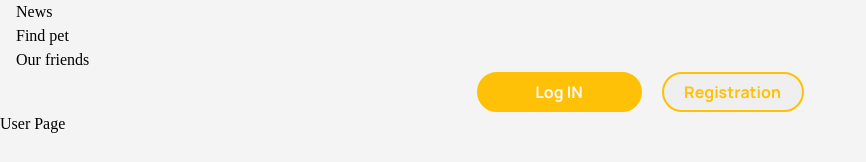
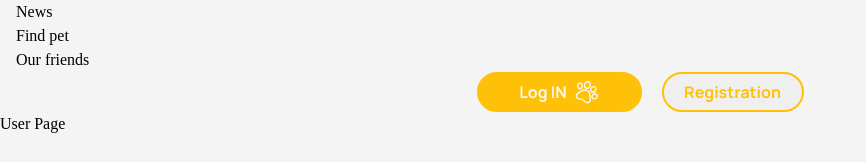
Before and after one commit to AntonBabenko96/react-node-team-app, a React (Create React App) app: page /react-node-team-app/user in a window 1280 px wide. Shown: the top 162 px of the page, without its empty margins (0-866 px from the left). Built offline with nearby package versions, Linux system fonts and the light colour scheme.

Commit message:
added mob styles

```diff
--- a/src/components/Header/AuthNav/AuthBtn/AuthBtn.module.scss
+++ b/src/components/Header/AuthNav/AuthBtn/AuthBtn.module.scss
@@ -20,7 +20,15 @@
 .login {
   width: 165px;
   background: getColor('full-yellow');
-  margin-right: 20px;
+  display: flex;
+  justify-content: center;
+  align-items: center;
+  margin-bottom: 12px;
+
+  @include media-min('mobile-resp') {
+    margin-right: 20px;
+    margin-bottom: 0;
+  }
   &:hover,
   &:focus {
     background-color: getColor('full-white');
@@ -29,11 +37,21 @@
 }
 
 .register {
-  width: 142px;
+  width: 165px;
+
   color: getColor('full-yellow');
+  @include media-min('tablet') {
+    width: 142px;
+  }
+
   &:hover,
   &:focus {
     background-color: getColor('full-yellow');
     color: getColor('full-white');
   }
 }
+
+.login:hover .paw,
+.login:focus .paw {
+  fill: getColor('full-yellow');
+}
--- a/src/components/Header/AuthNav/AuthNav.jsx
+++ b/src/components/Header/AuthNav/AuthNav.jsx
@@ -1,13 +1,30 @@
 import { NavLink } from 'react-router-dom';
 import AuthBtn from './AuthBtn/AuthBtn';
 import styles from './AuthNav.module.scss';
+import paw from '../../../img/svg/pawprint.svg';
 
 const AuthNav = () => {
   return (
     <ul className={styles.navList}>
       <li className={styles.item}>
         <NavLink to="/register" className={styles.link}>
-          <AuthBtn title="Log IN"></AuthBtn>
+          <AuthBtn title="Log IN">
+            <svg
+              className={styles.paw}
+              version="1.1"
+              xmlns="http://www.w3.org/2000/svg"
+              width="32"
+              height="32"
+              viewBox="0 0 32 32"
+            >
+              <title>pawprint</title>
+              <path d="M20.482 19.149c-0.356-2.644-2.011-4.897-4.429-6.024s-5.208-0.948-7.462 0.479l-5.432 3.439c-0.901 0.571-1.58 1.399-1.964 2.394s-0.436 2.065-0.15 3.093c0.286 1.028 0.882 1.918 1.725 2.573s1.852 1.014 2.919 1.037l0.070 0.001c2.676 0.079 5.219 1.275 6.986 3.289 0.456 0.519 1.004 0.93 1.617 1.216 0.333 0.155 0.686 0.274 1.053 0.353 1.043 0.224 2.108 0.109 3.080-0.332s1.757-1.169 2.274-2.103c0.516-0.934 0.714-1.987 0.572-3.044l-0.857-6.372zM17.717 28.961c-1.236 0.562-2.668 0.254-3.563-0.766-1.064-1.213-2.364-2.177-3.801-2.848-1.436-0.67-3.010-1.045-4.622-1.081l-0.046-0.001c-1.338-0.049-2.473-0.942-2.833-2.236-0.363-1.308 0.164-2.674 1.31-3.401l5.432-3.439c1.712-1.084 3.829-1.22 5.665-0.364s3.093 2.566 3.363 4.574l0.857 6.372c0.181 1.346-0.528 2.628-1.763 3.19z"></path>
+              <path d="M6.295 12.527c1.103 0.077 2.165-0.346 2.991-1.19 0.786-0.803 1.264-1.901 1.346-3.091s-0.241-2.342-0.909-3.246c-0.702-0.949-1.696-1.514-2.798-1.59-2.216-0.154-4.161 1.766-4.336 4.281-0.137 2.003 0.89 3.786 2.433 4.506 0.394 0.184 0.822 0.298 1.272 0.329zM4.461 7.821c0.103-1.482 1.151-2.621 2.336-2.539 0.214 0.015 0.422 0.069 0.618 0.161 0.302 0.141 0.576 0.369 0.8 0.673 0.403 0.546 0.597 1.257 0.546 2.002s-0.341 1.423-0.816 1.908c-0.435 0.444-0.975 0.668-1.52 0.63l-0.001 0c-1.184-0.081-2.064-1.353-1.963-2.835z"></path>
+              <path d="M14.188 11.529c2.349 1.095 5.275-0.191 6.523-2.867s0.353-5.746-1.996-6.841c-2.349-1.095-5.275 0.191-6.523 2.868s-0.352 5.745 1.996 6.84zM17.923 3.521c1.411 0.658 1.9 2.609 1.089 4.348s-2.619 2.618-4.031 1.96-1.9-2.608-1.089-4.347c0.811-1.739 2.619-2.619 4.031-1.961z"></path>
+              <path d="M20.992 16.152l0 0c0.305 0.288 0.647 0.518 1.014 0.689 1.713 0.799 3.964 0.33 5.495-1.289 0.881-0.932 1.401-2.109 1.463-3.315 0.065-1.262-0.371-2.404-1.23-3.217s-2.025-1.184-3.281-1.047c-1.201 0.131-2.347 0.716-3.227 1.648-1.858 1.966-1.963 4.896-0.234 6.531zM22.588 10.909c0.575-0.609 1.309-0.989 2.067-1.071 0.701-0.076 1.337 0.118 1.79 0.546s0.682 1.052 0.645 1.756c-0.039 0.761-0.378 1.516-0.953 2.124-1.148 1.215-2.878 1.45-3.857 0.525-0.978-0.925-0.84-2.665 0.308-3.88z"></path>
+              <path d="M30.227 19.769l-0-0.001c-1.062-1.952-3.726-2.563-5.94-1.362-2.213 1.203-3.152 3.77-2.093 5.721 0.386 0.712 0.986 1.246 1.699 1.579 1.243 0.58 2.833 0.548 4.241-0.215 2.213-1.203 3.152-3.769 2.093-5.722zM27.239 23.842c-1.307 0.709-2.831 0.435-3.397-0.609-0.566-1.043 0.035-2.469 1.339-3.178 0.867-0.47 1.83-0.508 2.545-0.174 0.362 0.169 0.661 0.433 0.852 0.784 0.565 1.044-0.036 2.469-1.339 3.178z"></path>
+            </svg>
+          </AuthBtn>
         </NavLink>
       </li>
       <li>
--- a/src/components/Header/AuthNav/AuthNav.module.scss
+++ b/src/components/Header/AuthNav/AuthNav.module.scss
@@ -1,5 +1,19 @@
+@import '../../../styles/styles.scss';
+
 .navList {
   display: flex;
   justify-content: center;
   align-items: center;
+  flex-direction: column;
+  @include media-min('mobile-resp') {
+    flex-direction: row;
+  }
 }
+
+.paw {
+  display: block;
+  width: 24px;
+  height: 24px;
+  margin-left: 8px;
+  fill: getColor('full-white');
+}
--- a/src/components/Header/Header.jsx
+++ b/src/components/Header/Header.jsx
@@ -1,6 +1,6 @@
 import AuthNav from './AuthNav/AuthNav';
+import Navigation from './Navigation/Navigation';
 import style from './Header.module.scss';
-import Navigation from './Navigation/Navigation';
 
 export default function Header() {
   return (
```
